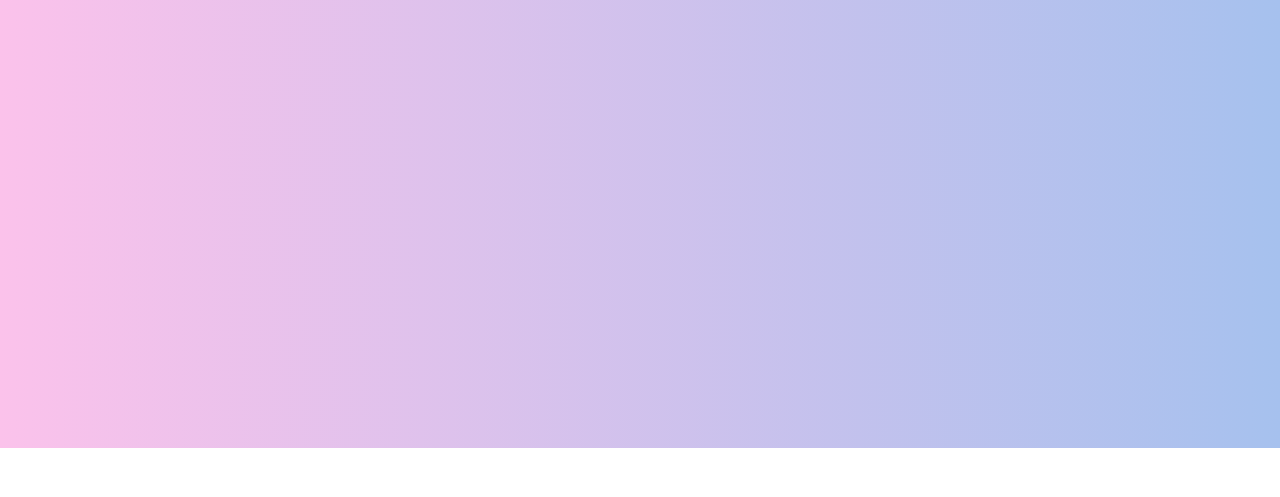
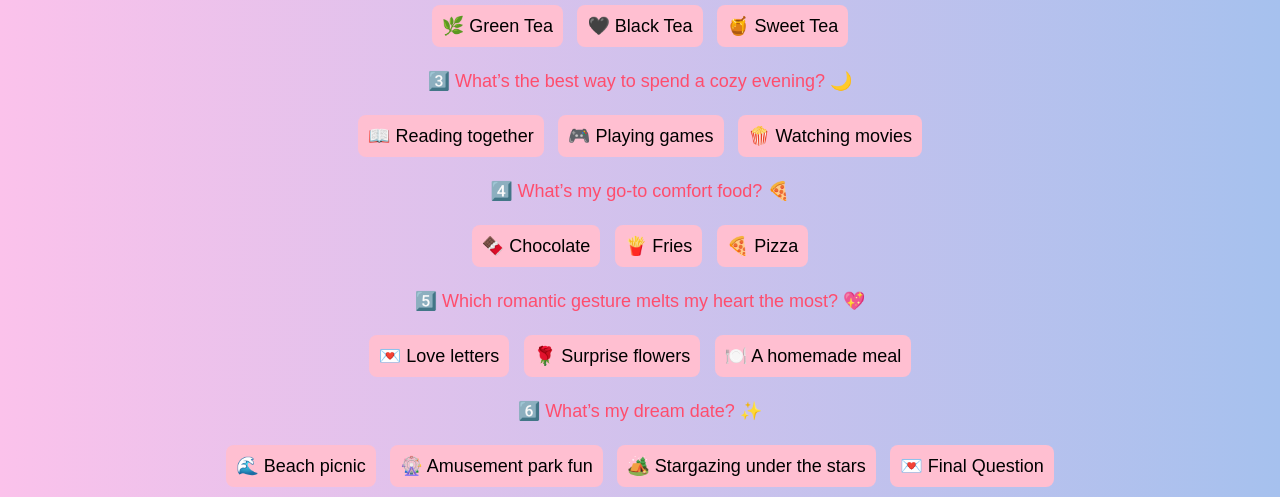
Before and after one commit to dumbass-ux/Valentinecatch, a plain HTML site: page index.html in a window 1280 px wide. Both pictures are taken after a click on the button "📖 Start Quiz". Shown: the part 352-849 px from the top of the page. Before the commit the page ends 800 px from the top, so only its background shows below. Drawn offline with Linux system fonts and the light colour scheme.

Commit message:
Update index.html

```diff
--- a/index.html
+++ b/index.html
@@ -3,7 +3,7 @@
 <head>
     <meta charset="UTF-8">
     <meta name="viewport" content="width=device-width, initial-scale=1.0">
-    <title>💖</title>
+    <title>💖 Love Game 💖</title>
     <link rel="stylesheet" href="styles.css">
     <script defer src="script.js"></script>
 </head>
@@ -11,7 +11,7 @@
     <div class="container">
         <h1>💌 Memory Game 💌</h1>
 
-        <!-- Game Section -->
+        <!-- 🎮 Game Section -->
         <div id="game-section">
             <p>Match the cute pairs! 🥰</p>
             <div class="game-board">
@@ -20,7 +20,7 @@
             <button onclick="showSection('quiz-section')">📖 Start Quiz</button>
         </div>
 
-        <!-- Quiz Section -->
+        <!-- ❓ Quiz Section -->
         <div id="quiz-section" style="display:none;">
             <h2>❓ Love Quiz ❓</h2>
             <p>Answer some cute questions! 💕</p>
@@ -35,10 +35,30 @@
             <button>🖤 Black Tea</button>
             <button>🍯 Sweet Tea</button>
 
+            <p>3️⃣ What’s the best way to spend a cozy evening? 🌙</p>
+            <button>📖 Reading together</button>
+            <button>🎮 Playing games</button>
+            <button>🍿 Watching movies</button>
+
+            <p>4️⃣ What’s my go-to comfort food? 🍕</p>
+            <button>🍫 Chocolate</button>
+            <button>🍟 Fries</button>
+            <button>🍕 Pizza</button>
+
+            <p>5️⃣ Which romantic gesture melts my heart the most? 💖</p>
+            <button>💌 Love letters</button>
+            <button>🌹 Surprise flowers</button>
+            <button>🍽️ A homemade meal</button>
+
+            <p>6️⃣ What’s my dream date? ✨</p>
+            <button>🌊 Beach picnic</button>
+            <button>🎡 Amusement park fun</button>
+            <button>🏕️ Stargazing under the stars</button>
+
             <button onclick="showSection('final-section')">💌 Final Question</button>
         </div>
 
-        <!-- Final Section -->
+        <!-- 💘 Final Section -->
         <div id="final-section" style="display:none;">
             <h2>💘 Will You Be My Valentine? 💘</h2>
             <p>Choose wisely! 😉</p>
@@ -46,5 +66,28 @@
             <button onclick="showSticker('no')">❌ No 💔</button>
         </div>
     </div>
+
+    <script>
+        function showSection(section) {
+            document.getElementById('game-section').style.display = 'none';
+            document.getElementById('quiz-section').style.display = 'none';
+            document.getElementById('final-section').style.display = 'none';
+
+            document.getElementById(section).style.opacity = 0;
+            document.getElementById(section).style.display = 'block';
+
+            setTimeout(() => {
+                document.getElementById(section).style.opacity = 1;
+            }, 200); // Smooth fade-in effect
+        }
+
+        function showSticker(choice) {
+            if (choice === 'yes') {
+                alert("Yay! 💖 Let's celebrate love! 🎉");
+            } else {
+                alert("Aww 💔 Maybe next time?");
+            }
+        }
+    </script>
 </body>
 </html>
```
